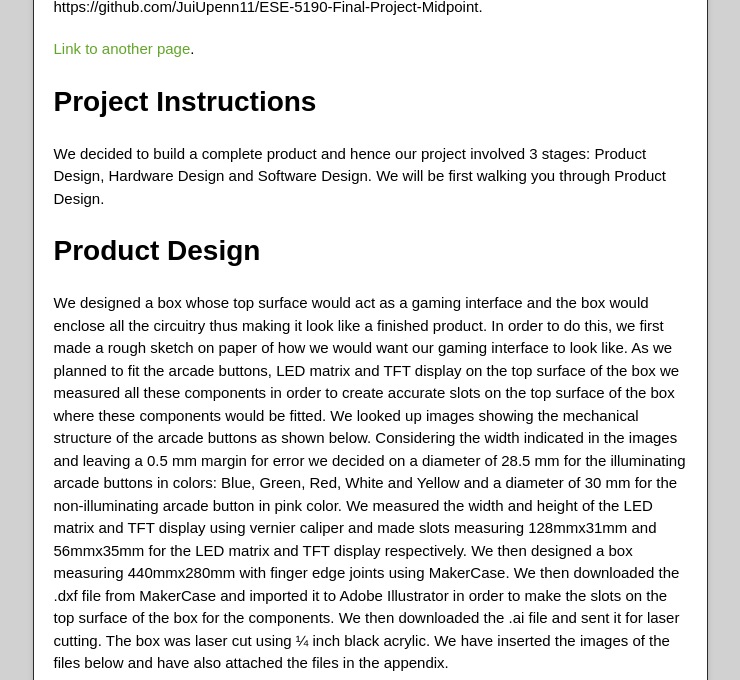
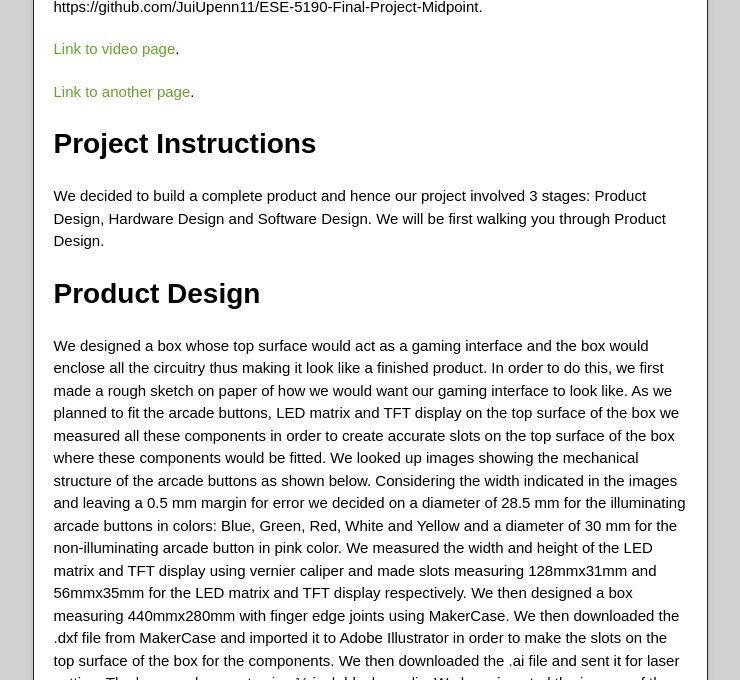
Before and after one commit to Penngineers/Penngineers.github.io, a Jekyll site: the page built from index.md, in a window 1280 px wide and 900 px high, scrolled down 1051 px, cut to the strip 220-900 px from the top of the window. Shown: the whole strip, without its empty margins (270-1010 px from the left). Built offline with Jekyll 4.4.1, drawn with Linux system fonts in a browser that asks for light colours.

Commit message:
Update index.md

```diff
--- a/index.md
+++ b/index.md
@@ -13,6 +13,7 @@ We designed an arcade game called Whack-It-First inspired by the famous game Wha
 
 https://github.com/JuiUpenn11/ESE-5190-Final-Project-Midpoint.
 
+[Link to video page](https://github.com/JuiUpenn11/ESE-5190-Final-Project-Midpoint).
 
 [Link to another page](./another-page.html).
 
```
